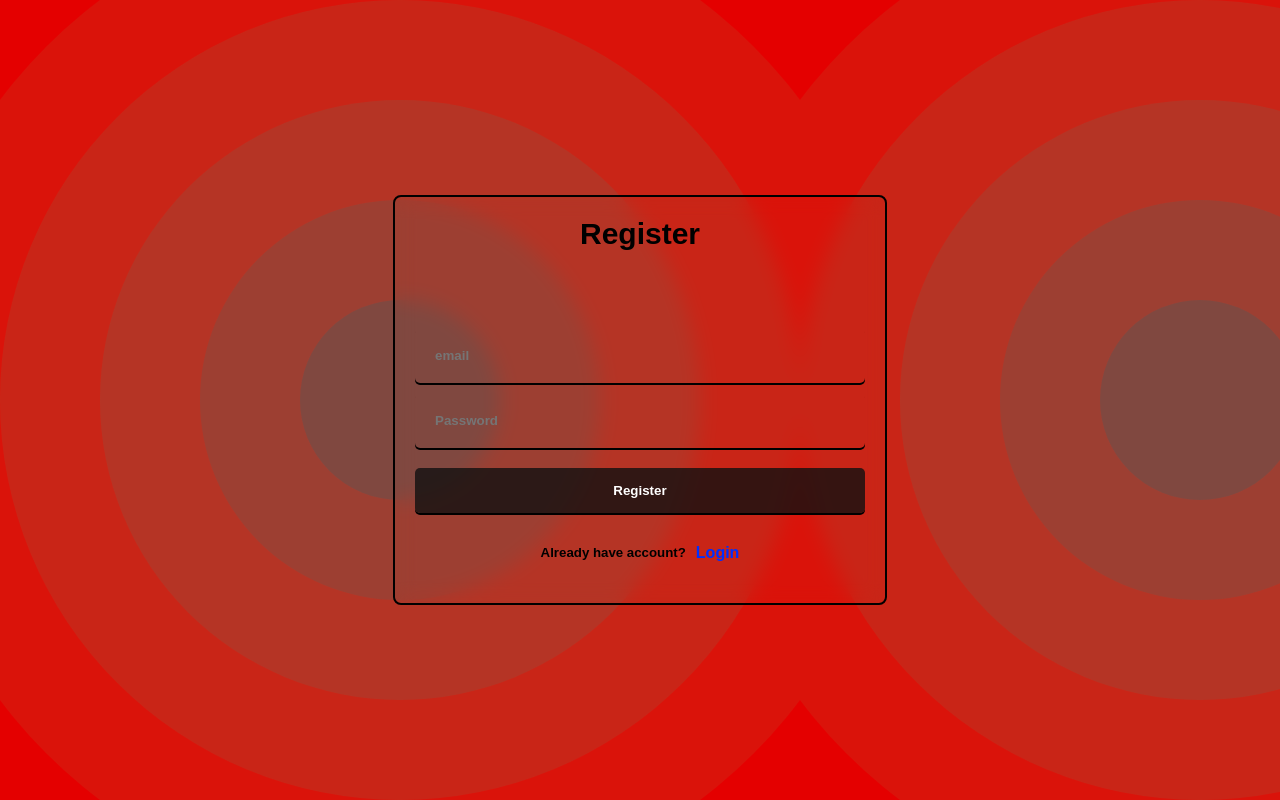
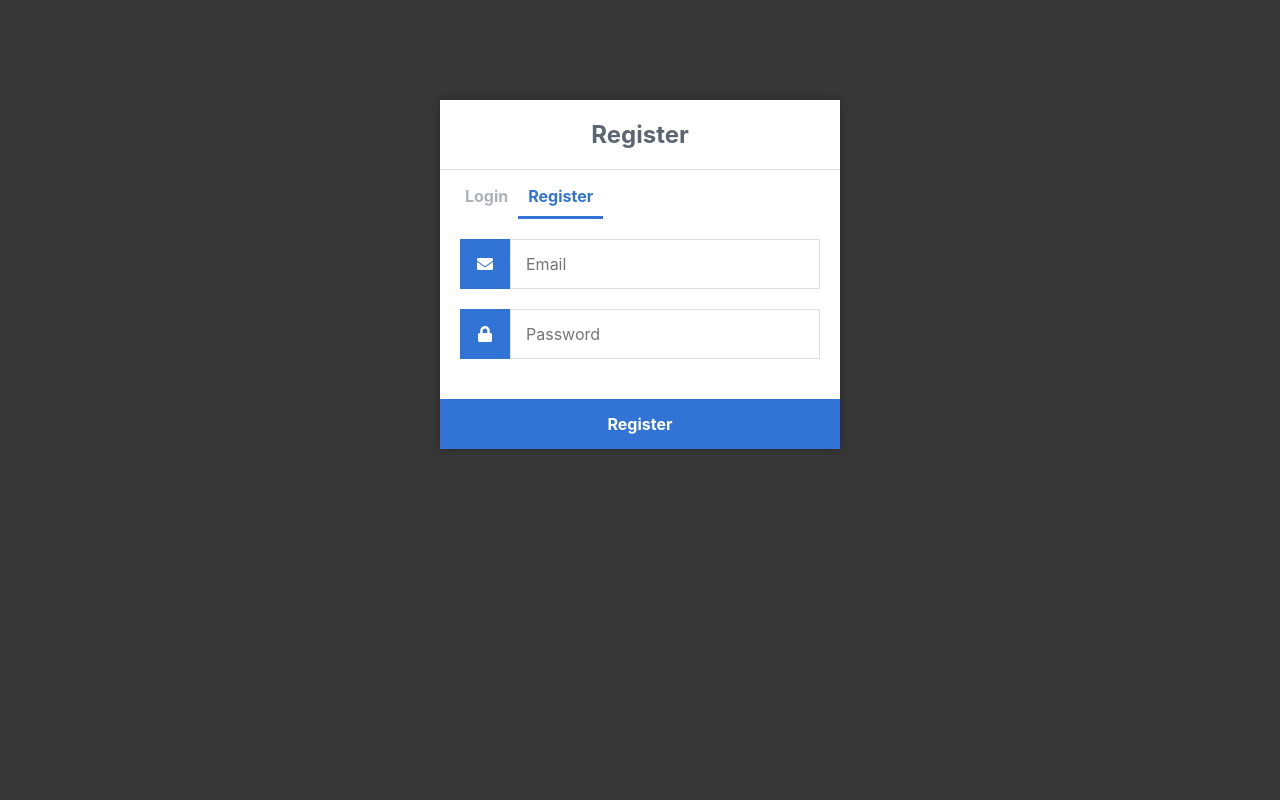
Before and after one commit to Ceek350/Flask_Web_KomikStore, a Flask app: page /register in a window 1280 px wide. Run offline with Flask 3, Linux system fonts and the light colour scheme.

Commit message:
dsjajdjkajd

```diff
--- a/app.py
+++ b/app.py
@@ -103,7 +103,7 @@ def api_key():
 #API User
 @app.route('/api/data', methods=['GET'], endpoint='v1')
 def get_users():
-    apiKey = request.headers.get('apiKey')
+    apiKey = 'abc123'
     if not apiKey or not check_api_key(apiKey):
         return jsonify({'message': 'Unauthorized'}, 401)
     cursor = mydb.cursor()
@@ -128,7 +128,33 @@ def get_user():
 def crud():
     return render_template("crud.html")
 
-#edit sama hapus belum
+#edit sama hapus
+@app.route('/edit/<int:user_id>', methods=['GET', 'POST'])
+def edit_user(user_id):
+    cursor = mydb.cursor(dictionary=True)
+    cursor.execute('SELECT * FROM user_data WHERE id = %s', (user_id,))
+    user = cursor.fetchone()
+
+    if request.method == 'POST':
+        new_email = request.form['email']
+        new_password = request.form['password']
+
+        # Update the user's email and password
+        cursor.execute('UPDATE user_data SET email = %s, password = %s WHERE id = %s', (new_email, new_password, user_id))
+        mydb.commit()
+
+        return redirect('/crud')  # You can redirect to a different page after editing
+
+    return render_template('edit.html', user=user)
+
+@app.route('/delete/<int:user_id>', methods=['GET'])
+def delete_user(user_id):
+    cursor = mydb.cursor(dictionary=True)
+    cursor.execute('DELETE FROM user_data WHERE id = %s', (user_id,))
+    mydb.commit()
+
+    return redirect('/crud')  # You can redirect to a different page after deleting
+
 
 @app.route('/login')
 def login():
--- a/templates/register.html
+++ b/templates/register.html
@@ -1,108 +1,178 @@
 <!DOCTYPE html>
-<html lang="en">
+<html>
 <head>
-    <meta charset="UTF-8" />
-    <meta name="viewport" content="width=device-width, initial-scale=1.0" />
-    <link rel="icon" href="static/img/comic.png" />
+<meta charset="utf-8">
 <title>Register</title>
-    <link
-      rel="stylesheet"
-      href="{{ url_for('static',filename='css/register.css') }}"
-    />
+<link rel="stylesheet" href="https://use.fontawesome.com/releases/v5.7.1/css/all.css">
 </head>
-  <body style="background-image: url({{url_for('static', filename="img/bullseye-gradient.svg")}})">
-    <div class="container">
-      <div class="card">
-        <form method="post" action="{{ url_for('registerdb') }}">
-          <h2 class="register">Register</h2>
-          <p id="passwordError"></p>
-          <input type="email" placeholder="email" name="email" id="email" autocomplete="on" required />
-          <input
-            type="password"
-            minlength="8"
-            id="password"
-            name="password"
-            placeholder="Password"
-            autocomplete="password"
-            required
-            oninput="checkPasswords()"
-          />
+<style>
+* {
+  	box-sizing: border-box;
+  	font-family: -apple-system, BlinkMacSystemFont, "segoe ui", roboto, oxygen, ubuntu, cantarell, "fira sans", "droid sans", "helvetica neue", Arial, sans-serif;
+  	font-size: 16px;
+  	-webkit-font-smoothing: antialiased;
+  	-moz-osx-font-smoothing: grayscale;
+}
+body {
+    background-color:rgba(12, 12, 12, 0.818);
+  	margin: 0;
+}
+.login, .register {
+  	width: 400px;
+  	background-color: #ffffff;
+  	box-shadow: 0 0 9px 0 rgba(0, 0, 0, 0.3);
+  	margin: 100px auto;
+}
+.login h1, .register h1 {
+  	text-align: center;
+  	color: #5b6574;
+  	font-size: 24px;
+  	padding: 20px 0 20px 0;
+  	border-bottom: 1px solid #dee0e4;
+}
+.login .links, .register .links {
+  	display: flex;
+  	padding: 0 15px;
+}
+.login .links a, .register .links a {
+  	color: #adb2ba;
+  	text-decoration: none;
+  	display: inline-flex;
+  	padding: 0 10px 10px 10px;
+  	font-weight: bold;
+}
+.login .links a:hover, .register .links a:hover {
+  	color: #9da3ac;
+}
+.login .links a.active, .register .links a.active {
+  	border-bottom: 3px solid #3274d6;
+  	color: #3274d6;
+}
+.login form, .register form {
+  	display: flex;
+  	flex-wrap: wrap;
+  	justify-content: center;
+  	padding-top: 20px;
+}
+.login form label, .register form label {
+  	display: flex;
+  	justify-content: center;
+  	align-items: center;
+  	width: 50px;
+  	height: 50px;
+  	background-color: #3274d6;
+  	color: #ffffff;
+}
+.login form input[type="password"], .login form input[type="text"], .login form input[type="email"], .register form input[type="password"], .register form input[type="text"], .register form input[type="email"] {
+  	width: 310px;
+  	height: 50px;
+  	border: 1px solid #dee0e4;
+  	margin-bottom: 20px;
+  	padding: 0 15px;
+}
+.login form input[type="submit"], .register form input[type="submit"] {
+  	width: 100%;
+  	padding: 15px;
+  	margin-top: 20px;
+  	background-color: #3274d6;
+  	border: 0;
+  	cursor: pointer;
+  	font-weight: bold;
+  	color: #ffffff;
+  	transition: background-color 0.2s;
+}
+.login form input[type="submit"]:hover, .register form input[type="submit"]:hover {
+  	background-color: #2868c7;
+  	transition: background-color 0.2s;
+}
+.navtop {
+  	background-color: #2f3947;
+  	height: 60px;
+  	width: 100%;
+  	border: 0;
+}
+.navtop div {
+  	display: flex;
+  	margin: 0 auto;
+  	width: 1000px;
+  	height: 100%;
+}
+.navtop div h1, .navtop div a {
+  	display: inline-flex;
+  	align-items: center;
+}
+.navtop div h1 {
+  	flex: 1;
+  	font-size: 24px;
+  	padding: 0;
+ 	margin: 0;
+  	color: #eaebed;
+  	font-weight: normal;
+}
+.navtop div a {
+  	padding: 0 20px;
+  	text-decoration: none;
+  	color: #c1c4c8;
+  	font-weight: bold;
+}
+.navtop div a i {
+  	padding: 2px 8px 0 0;
+}
+.navtop div a:hover {
+  	color: #eaebed;
+}
+body.loggedin {
+  	background-color: #f3f4f7;
+}
+.content {
+  	width: 1000px;
+  	margin: 0 auto;
+}
+.content h2 {
+  	margin: 0;
+  	padding: 25px 0;
+  	font-size: 22px;
+  	border-bottom: 1px solid #e0e0e3;
+  	color: #4a536e;
+}
+.content > p, .content > div {
+  	box-shadow: 0 0 5px 0 rgba(0, 0, 0, 0.1);
+  	margin: 25px 0;
+  	padding: 25px;
+	background-color: #fff;
+}
+.content > p table td, .content > div table td {
+	padding: 5px;
+}
+.content > p table td:first-child, .content > div table td:first-child {
+	font-weight: bold;
+	color: #4a536e;
+	padding-right: 15px;
+}
+.content > div p {
+	padding: 5px;
+	margin: 0 0 10px 0;
+}
+    </style>
+	<body>
+		<div class="register">
+			<h1>Register</h1>
+			<div class="links">
+				<a href="{{ url_for('login') }}">Login</a>
+				<a href="{{ url_for('registerdb') }}" class="active">Register</a>
+			</div>
+			<form action="{{ url_for('registerdb') }}" method="post" autocomplete="off">
+				<label for="email">
+					<i class="fas fa-envelope"></i>
+				</label>
+				<input type="email" name="email" placeholder="Email" id="email" required>
+				<label for="password">
+					<i class="fas fa-lock"></i>
+				</label>
+				<input type="password" name="password" placeholder="Password" id="password" required>
 				<div class="msg">{{ msg }}</div>
-				  <input type="submit" class="tombol-register"
-          type="submit"
-          value="Register"
-          id="registerButton"
-          onclick="redirectToLogin()">
+				<input type="submit" value="Register">
 			</form>
-        <div class="switch">
-          <h5>Already have account?</h5>
-          <a href="{{ url_for('login') }}">Login</a>
 		</div>
-      </div>
-    </div>
-    <script>
-      function checkForm() {
-        var password = document.getElementById("password").value;
-        var confirmPassword = document.getElementById("confirmPassword").value;
-        var fullName = document.getElementById("fullName").value;
-        var phoneNumber = document.getElementById("phoneNumber").value;
-        var errorElement = document.getElementById("passwordError");
-        var registerButton = document.getElementById("registerButton");
-
-        if (password !== confirmPassword) {
-          errorElement.textContent = "Password dont match";
-          errorElement.style.textAlign = "center";
-          errorElement.style.backgroundColor = "red";
-          errorElement.style.padding = "10px";
-          errorElement.style.color = "#fff";
-          disableButton();
-          return;
-        } else if (password.length && confirmPassword.length) {
-          errorElement.textContent = "Form is ready!";
-          errorElement.style.textAlign = "center";
-          errorElement.style.backgroundColor = "green";
-          errorElement.style.padding = "10px";
-          errorElement.style.color = "#fff";
-        }
-
-        if (fullName.trim() === "" || phoneNumber.trim() === "") {
-          errorElement.textContent = "complete the form";
-          errorElement.style.textAlign = "center";
-          errorElement.style.fontWeight = "600";
-          errorElement.style.backgroundColor = "red";
-          errorElement.style.padding = "10px";
-          errorElement.style.color = "#fff";
-          disableButton();
-          return;
-        }
-
-        enableButton();
-      }
-
-      function disableButton() {
-        var registerButton = document.getElementById("registerButton");
-        registerButton.disabled = true;
-      }
-
-      function enableButton() {
-        var registerButton = document.getElementById("registerButton");
-        registerButton.disabled = false;
-      }
-
-      function redirectToLogin() {
-
-        window.location.href = "/";
-      }
-
-      // Call checkForm on input events
-      document.getElementById("password").addEventListener("input", checkForm);
-      document.getElementById("confirmPassword").addEventListener("input", checkForm);
-      document.getElementById("fullName").addEventListener("input", checkForm);
-      document.getElementById("phoneNumber").addEventListener("input", checkForm);
-
-      // Call checkForm on page load to handle initial state
-      document.addEventListener("DOMContentLoaded", checkForm);
-
-    </script>
 	</body>
 </html>
```
Also changed, not shown: templates/crud.html (+9 -7 lines), templates/edit.html (added, +16 -0 lines). Lines whose indentation alone changed are shown as unchanged.
